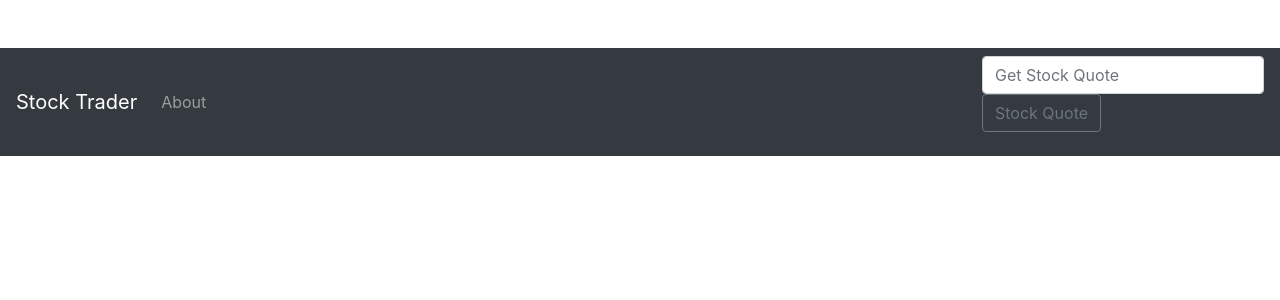
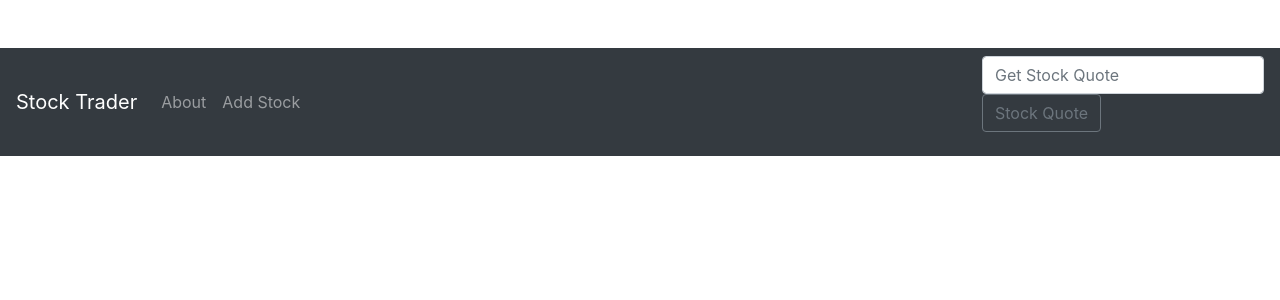
Before and after one commit to audrianalinares/stocksproject, a Django app: template stockproj/quotes/templates/base.html in a window 1280 px wide. Shown: the top 300 px of the page. Run offline with Django 3.2, Linux system fonts and the light colour scheme; the template is opened without the code that fills it, so the values that code supplies are empty; some libraries are stand-ins or nearby versions.

Commit message:
added page

```diff
--- a/stockproj/quotes/templates/base.html
+++ b/stockproj/quotes/templates/base.html
@@ -26,11 +26,14 @@
           <ul class="navbar-nav mr-auto">
 
             <li class="nav-item">
-              <a class="nav-link" href="{% url 'about' %}">About</a>
+                <a class="nav-link" href="{% url 'about' %}">About</a>
             </li>
+            <li class="nav-item">
+                <a class="nav-link" href="{% url 'add_stock' %}">Add Stock</a>
+              </li>
             </ul>
           <form action="{% url 'home' %} class="form-inline my-2 my-lg-0" method="POST">
-              {% csrf_token %}
+
             <input class="form-control mr-sm-2" type="search" placeholder="Get Stock Quote" aria-label="Search" name="ticker">
             <button class="btn btn-outline-secondary my-2 my-sm-0" type="submit">Stock Quote</button>
           </form>
--- a/stockproj/quotes/urls.py
+++ b/stockproj/quotes/urls.py
@@ -1,8 +1,8 @@
-from django.conf.urls import include, url
-from django.contrib import admin
+from django.urls import path
 from . import views
 
 urlpatterns = [
     path('', views.home, name="home"),
     path('about.html', views.about, name="about" ),
+    path('add_stock.html' , views.add_stock, name="add_stock" ),
 ]
--- a/stockproj/quotes/views.py
+++ b/stockproj/quotes/views.py
@@ -15,8 +15,7 @@ def home(request):
         return render(request, 'home.html', {'api' : api})
 
         else:
-
-        return render(request, 'home.html', {'ticker': "Enter a ticker symbol above..."})
+            return render(request, 'home.html', {'ticker': "Enter a ticker symbol above..."})
 
 
 
@@ -24,3 +23,5 @@ def about(request):
     return render(request, 'about.html', {})
 
 #pk_2d493df3ace74135846b58fb4fc7eeb9
+def add_stock(request):
+    return render(request, 'add_stock.html', {})
```
Also changed, not shown: stockproj/quotes/templates/add_stock.html (added, +7 -0 lines).
